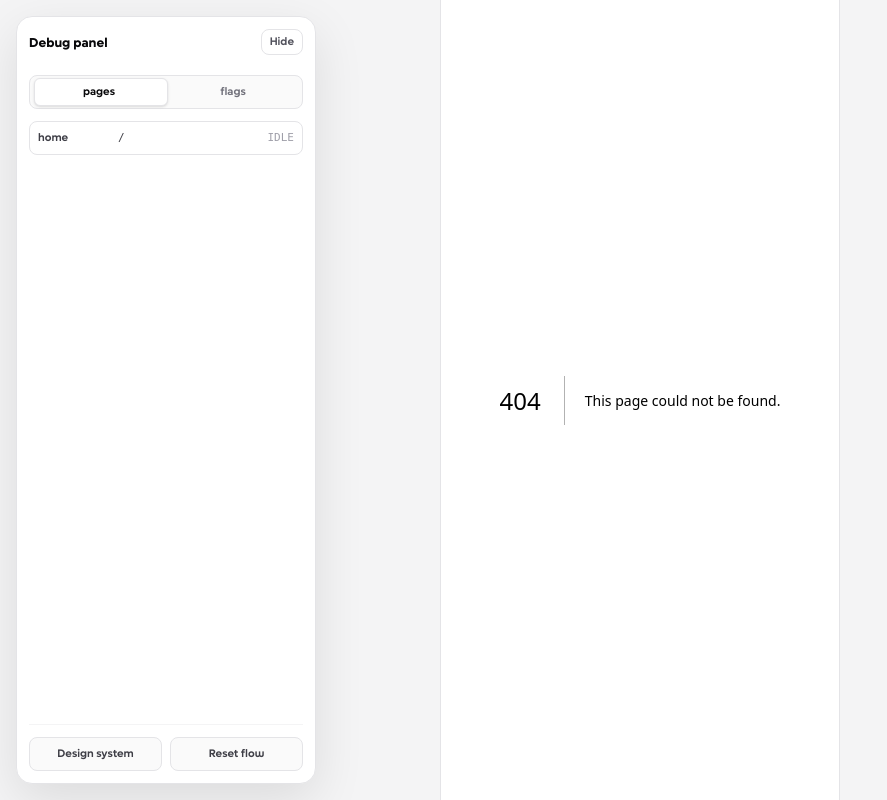
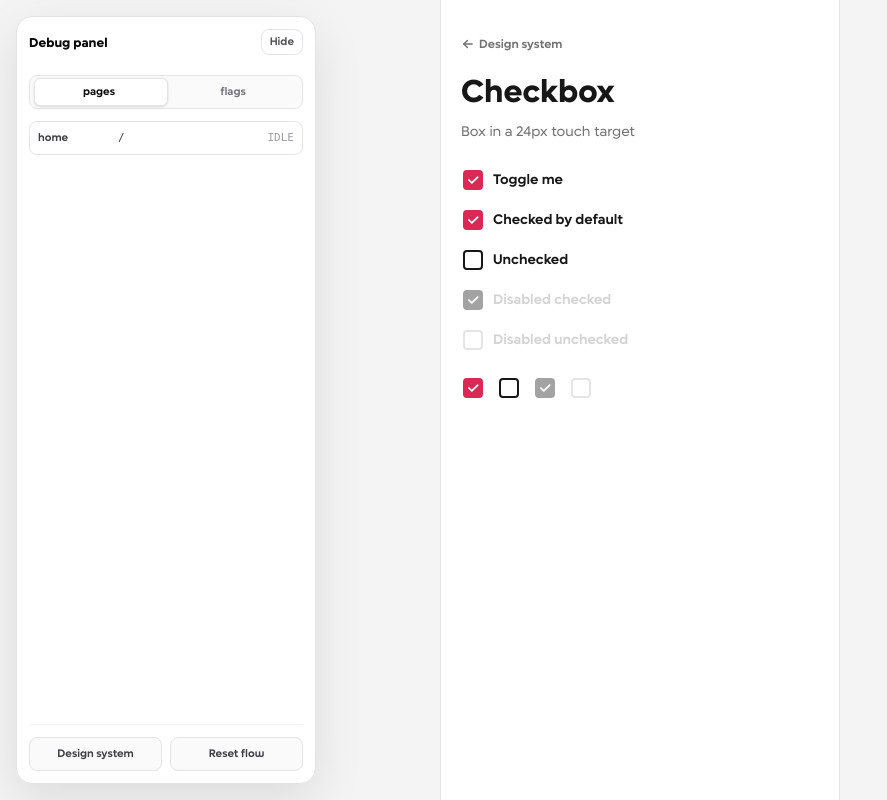
Before and after one commit to jothachil/credit-score-repo, a Next.js app: page /design-system/checkbox in a window 1280 px wide. Before the commit this address had no page. Shown: the whole page, without its empty margins (0-887 px from the left). Built offline with nearby package versions, Linux system fonts and the light colour scheme.

Commit message:
Add Checkbox component and integrate it into the design system. Update Button component to use BaseButton from @base-ui. Enhance sections.js to include Checkbox details.

```diff
--- a/app/components/Button.js
+++ b/app/components/Button.js
@@ -1,3 +1,5 @@
+import { Button as BaseButton } from "@base-ui/react/button";
+
 const base =
   "w-full rounded-xl px-6 py-3 text-[16px] leading-6 font-bold transition-colors";
 
@@ -15,12 +17,12 @@ export default function Button({
   ...props
 }) {
   return (
-    <button
+    <BaseButton
       type="button"
       className={`${base} ${variants[variant]} ${className}`}
       {...props}
     >
       {children}
-    </button>
+    </BaseButton>
   );
 }
--- /dev/null
+++ b/app/components/Checkbox.js
@@ -0,0 +1,80 @@
+"use client";
+
+import { Checkbox as BaseCheckbox } from "@base-ui/react/checkbox";
+import { IconCheck } from "@tabler/icons-react";
+import { useId } from "react";
+
+/**
+ * Checkbox — 20px box in a 24px touch target.
+ *
+ * Controlled:   <Checkbox checked={v} onCheckedChange={setV}>Label</Checkbox>
+ * Uncontrolled: <Checkbox defaultChecked>Label</Checkbox>
+ *
+ * Omit children for a bare box. Pass `disabled` to fade it out. States match
+ * Figma: unchecked has a dark (border/selected) ring, checked fills with brand,
+ * disabled uses border/primary (unchecked) or content/inactive (checked).
+ */
+
+// Visual box. Border/fill switch via the Root's data-* state (group-data-*).
+const boxClass =
+  "flex size-5 items-center justify-center rounded-[4px] border-2 bg-background-primary text-content-inverse-primary transition-colors " +
+  "border-border-selected " +
+  "group-data-checked:border-content-brand group-data-checked:bg-content-brand " +
+  "group-data-disabled:border-border-primary " +
+  "group-data-disabled:group-data-checked:border-content-inactive group-data-disabled:group-data-checked:bg-content-inactive " +
+  "group-data-focused:outline-2 group-data-focused:outline-offset-2 group-data-focused:outline-border-selected";
+
+function CheckboxControl({ className = "", ...props }) {
+  return (
+    <BaseCheckbox.Root
+      className={`group inline-flex size-6 shrink-0 cursor-pointer items-center justify-center outline-none data-disabled:cursor-not-allowed ${className}`}
+      {...props}
+    >
+      <span className={boxClass}>
+        <BaseCheckbox.Indicator className="flex">
+          <IconCheck size={14} stroke={3} />
+        </BaseCheckbox.Indicator>
+      </span>
+    </BaseCheckbox.Root>
+  );
+}
+
+export default function Checkbox({
+  children,
+  className = "",
+  disabled,
+  id,
+  ...props
+}) {
+  const reactId = useId();
+  const fieldId = id ?? reactId;
+
+  if (!children) {
+    return (
+      <CheckboxControl
+        id={fieldId}
+        className={className}
+        disabled={disabled}
+        {...props}
+      />
+    );
+  }
+
+  return (
+    <label
+      htmlFor={fieldId}
+      className={`inline-flex items-center gap-2 ${
+        disabled ? "cursor-not-allowed" : "cursor-pointer"
+      } ${className}`}
+    >
+      <CheckboxControl id={fieldId} disabled={disabled} {...props} />
+      <span
+        className={`text-xs font-semibold ${
+          disabled ? "text-content-tertiary" : "text-content-primary"
+        }`}
+      >
+        {children}
+      </span>
+    </label>
+  );
+}
--- /dev/null
+++ b/app/design-system/checkbox/page.js
@@ -0,0 +1,36 @@
+"use client";
+
+import { useState } from "react";
+import Checkbox from "../../components/Checkbox";
+import SectionShell from "../SectionShell";
+
+export default function CheckboxSection() {
+  const [checked, setChecked] = useState(true);
+
+  return (
+    <SectionShell title="Checkbox" description="Box in a 24px touch target">
+      <div className="flex flex-col gap-4">
+        <Checkbox checked={checked} onCheckedChange={setChecked}>
+          Toggle me
+        </Checkbox>
+        <Checkbox defaultChecked>Checked by default</Checkbox>
+        <Checkbox>Unchecked</Checkbox>
+        <Checkbox disabled defaultChecked>
+          Disabled checked
+        </Checkbox>
+        <Checkbox disabled>Disabled unchecked</Checkbox>
+
+        <div className="flex items-center gap-3 pt-2">
+          <Checkbox aria-label="Bare checked" defaultChecked />
+          <Checkbox aria-label="Bare unchecked" />
+          <Checkbox
+            aria-label="Bare disabled checked"
+            disabled
+            defaultChecked
+          />
+          <Checkbox aria-label="Bare disabled" disabled />
+        </div>
+      </div>
+    </SectionShell>
+  );
+}
--- a/app/design-system/sections.js
+++ b/app/design-system/sections.js
@@ -31,6 +31,11 @@ export const sections = [
     description: "Primary and secondary variants",
   },
   {
+    slug: "checkbox",
+    title: "Checkbox",
+    description: "Single and labeled checkboxes",
+  },
+  {
     slug: "toast",
     title: "Toast",
     description: "Snackbar-style notifications",
```
